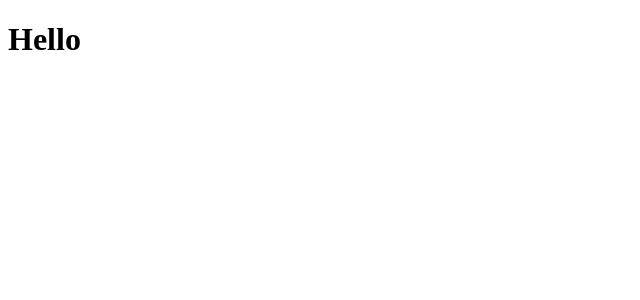
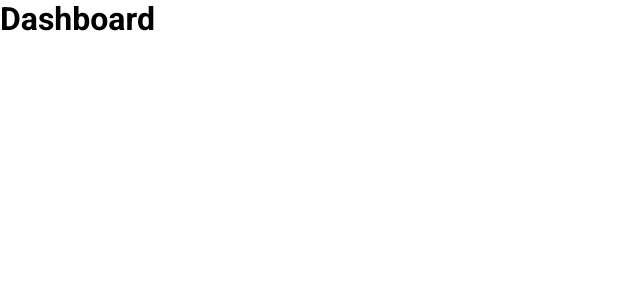
Before and after one commit to JonasCastro/fullstack-challenge-cotabox, a React (Create React App) app in the folder front/: page / in a window 1280 px wide. Shown: the top 300 px of the page, without its empty margins (0-640 px from the left). Built offline with nearby package versions, Linux system fonts and the light colour scheme.

Commit message:
create global styled

```diff
--- a/front/package.json
+++ b/front/package.json
@@ -19,6 +19,7 @@
     "react": "^16.13.1",
     "react-dom": "^16.13.1",
     "react-scripts": "3.4.1",
+    "styled-components": "^5.1.1",
     "typescript": "~3.7.2"
   },
   "scripts": {
@@ -40,6 +41,7 @@
     ]
   },
   "devDependencies": {
+    "@types/styled-components": "^5.1.1",
     "eslint": "6.8.0",
     "eslint-config-prettier": "^6.11.0",
     "eslint-import-resolver-typescript": "^2.0.0",
--- a/front/public/index.html
+++ b/front/public/index.html
@@ -5,6 +5,8 @@
     <meta name="viewport" content="width=device-width, initial-scale=1" />
     <meta name="theme-color" content="#00B8E2" />
     <title>React App</title>
+
+    <link href="https://fonts.googleapis.com/css2?family=Roboto:wght@400;700&display=swap" rel="stylesheet">
   </head>
   <body>
     <noscript>You need to enable JavaScript to run this app.</noscript>
--- a/front/src/App.tsx
+++ b/front/src/App.tsx
@@ -1,7 +1,14 @@
 import React from 'react';
 
-const App: React.FC = () => {
-  return <h1>Hello</h1>;
-};
+import GlobalStyled from './styles/global';
+
+import Dashboard from './pages/Dashboard';
+
+const App: React.FC = () => (
+  <>
+    <Dashboard />
+    <GlobalStyled />
+  </>
+);
 
 export default App;
--- /dev/null
+++ b/front/src/pages/Dashboard/index.tsx
@@ -0,0 +1,13 @@
+import React from 'react';
+
+import { Container } from './styles';
+
+const Dashboard: React.FC = () => {
+  return (
+    <Container>
+      <h1>Dashboard</h1>
+    </Container>
+  );
+};
+
+export default Dashboard;
--- /dev/null
+++ b/front/src/pages/Dashboard/styles.ts
@@ -0,0 +1,3 @@
+import styled from 'styled-components';
+
+export const Container = styled.div``;
--- /dev/null
+++ b/front/src/styles/global.ts
@@ -0,0 +1,20 @@
+import { createGlobalStyle } from 'styled-components';
+
+export default createGlobalStyle`
+  * {
+    margin:0;
+    padding:0;
+    outline:0;
+    box-sizing: border-box;
+  }
+  body{
+    background: #FFFFFF;
+    -webkit-font-smoothing: antialiased;
+  }
+  body, input, button{
+    font: 16px Roboto,sans-serif;
+  }
+  button{
+    cursor: pointer;
+  }
+`;
```
Also changed, not shown: 1 other file (tests, documents, lock files or other folders).
